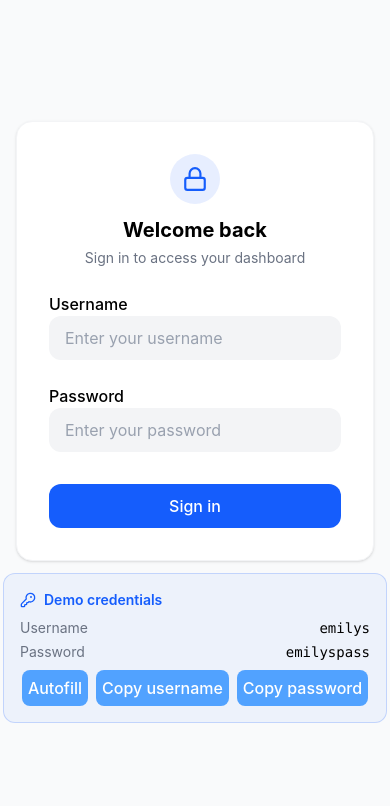
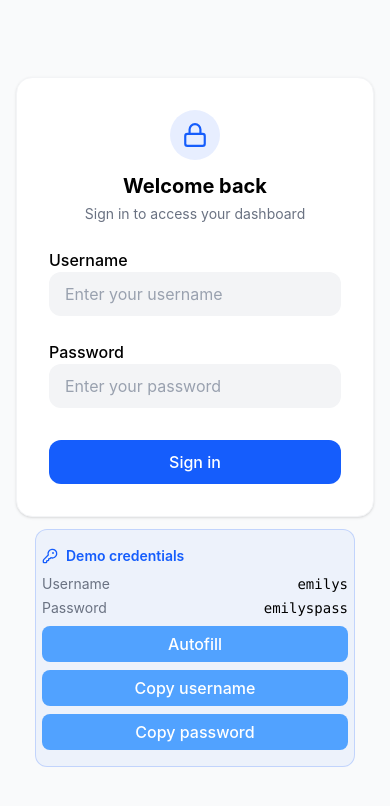
Before and after one commit to abolfazlOjaghi/admin-dashboard, a React (Vite) app: page /login in a window 390 px wide. Shown: the top 806 px of the page. Built offline with nearby package versions, Linux system fonts and the light colour scheme.

Commit message:
make login page responsive

```diff
--- a/src/pages/login/Login.jsx
+++ b/src/pages/login/Login.jsx
@@ -39,7 +39,7 @@ const Login = () => {
   }
   const handlesubmitLoginForm = data => mutate(data)
   return (
-    <section className="h-screen w-screen flex justify-center items-center dark:bg-black bg-gray-50 px-4 dark:text-white flex-col gap-y-3">
+    <section className="min-h-screen w-screen flex justify-center items-center dark:bg-black bg-gray-50 max-sm:py-10 px-4 dark:text-white flex-col gap-y-3">
       <div className="w-full max-w-sm bg-white dark:bg-zinc-950 rounded-2xl shadow-sm border border-gray-100 dark:border-zinc-800 p-8 space-y-6">
         <div className="flex flex-col items-center gap-y-3 text-center">
           <div className="bg-blue-600/10 text-blue-600 rounded-full p-3">
--- a/src/pages/login/elements/LoginGuide.jsx
+++ b/src/pages/login/elements/LoginGuide.jsx
@@ -4,7 +4,7 @@ import { useCopy } from "../../../hooks/useCopy";
 const LoginGuide = ({ autofill }) => {
   const { copied, handleCopy } = useCopy();
   return (
-    <div className="bg-blue-600/5 border border-blue-600/20 rounded-xl p-4 space-y-2 w-96">
+    <div className="bg-blue-600/5 border border-blue-600/20 rounded-xl p-4 max-sm:py-4 max-sm:px-1.5 max-sm:w-80 space-y-2 w-96">
       <div className="flex items-center gap-x-2 text-blue-600">
         <KeyRound size={16} />
         <p className="text-sm font-semibold">Demo credentials</p>
@@ -19,7 +19,7 @@ const LoginGuide = ({ autofill }) => {
           <span className="font-mono font-medium">{PASSWORD}</span>
         </div>
       </div>
-      <div className="flex gap-x-2 justify-center">
+      <div className="flex gap-2 justify-center max-sm:flex-col">
         <button className="login-guide-button" onClick={autofill}>Autofill</button>
         <button className="login-guide-button" onClick={() => handleCopy("username", USERNAME)}>
           {copied === "username"  ? "Copied!" : "Copy username"}
```
